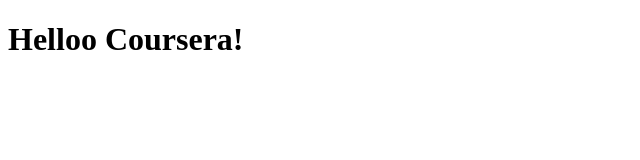
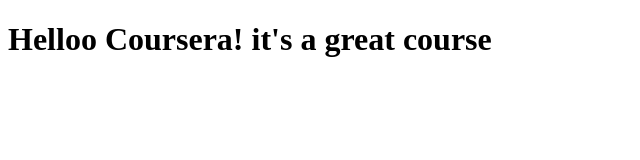
Before and after one commit to fernand2226/coursera-test1, a plain HTML site: page site/index.html in a window 1280 px wide. Shown: the whole page, without its empty margins (0-640 px from the left). Drawn offline with Linux system fonts and the light colour scheme.

Commit message:
Small addition to our page content.

```diff
--- a/site/index.html
+++ b/site/index.html
@@ -4,6 +4,6 @@
 	<title>Hello Coursera</title>
 </head>
 <body>
-<h1> Helloo Coursera! </h1>
+<h1> Helloo Coursera! it's a great course</h1>
 </body>
 </html>
```
